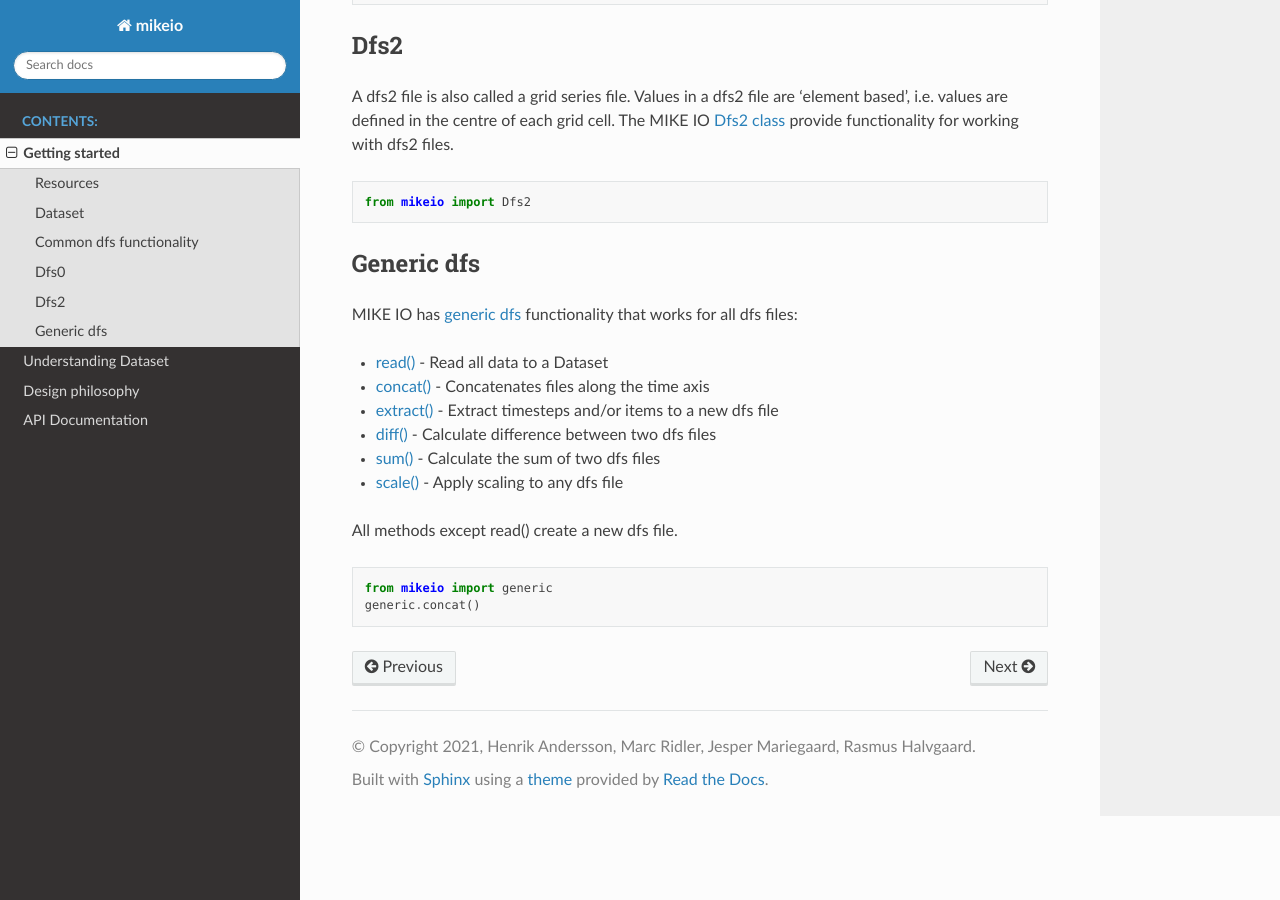
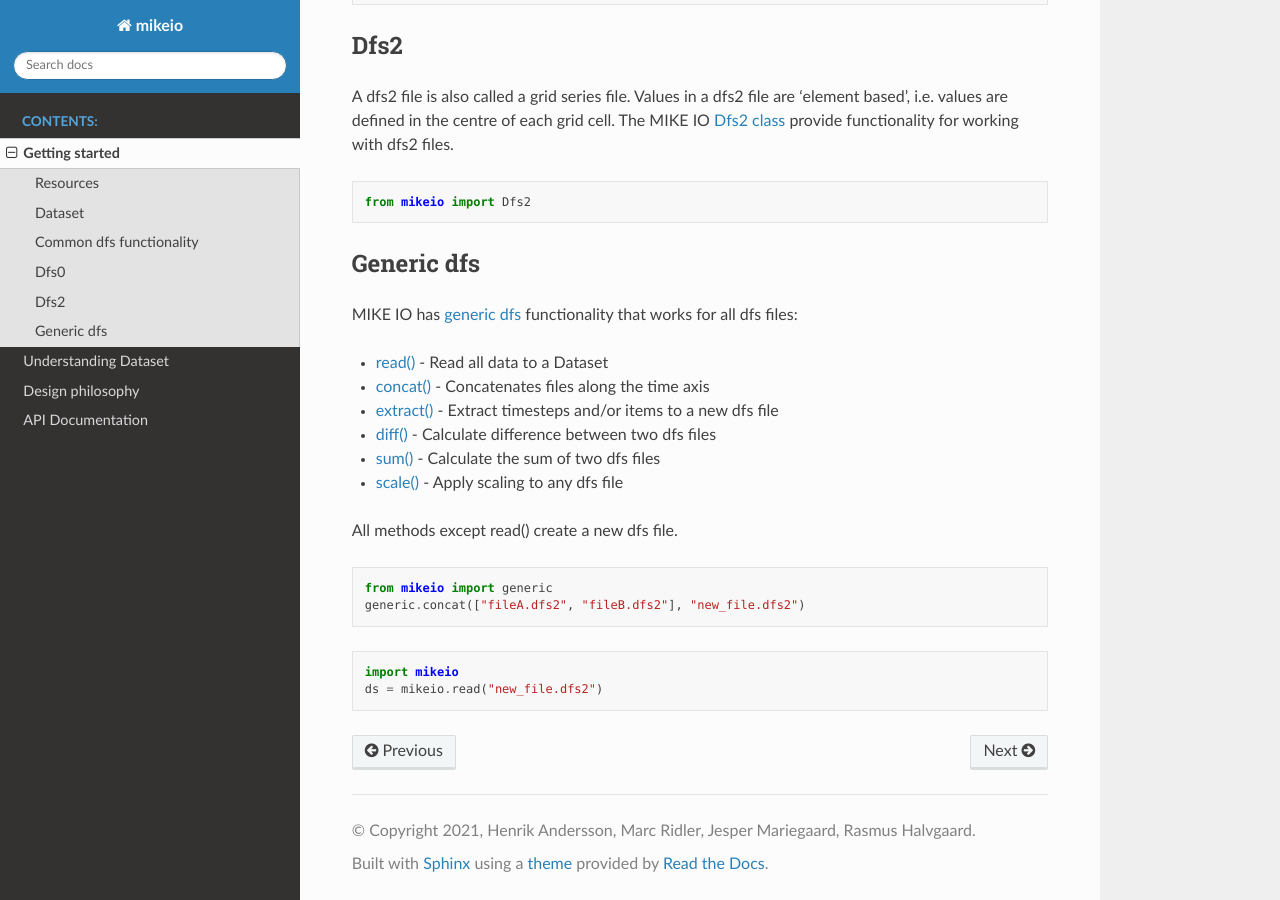
Before and after one commit to DHI/mikeio, a Sphinx documentation site: the page built from docs/getting_started.rst, in a window 1280 px wide and 900 px high, scrolled down 1214 px. Built offline with Sphinx 7.4.7 and the Read the Docs theme 2.0.0, drawn with Linux system fonts in a browser that asks for light colours.

Commit message:
add examples

```diff
--- a/docs/getting_started.rst
+++ b/docs/getting_started.rst
@@ -82,4 +82,9 @@
 .. code-block:: python
 
    from mikeio import generic
-   generic.concat()
+   generic.concat(["fileA.dfs2", "fileB.dfs2"], "new_file.dfs2")
+
+.. code-block:: python
+
+   import mikeio
+   ds = mikeio.read("new_file.dfs2")
```
